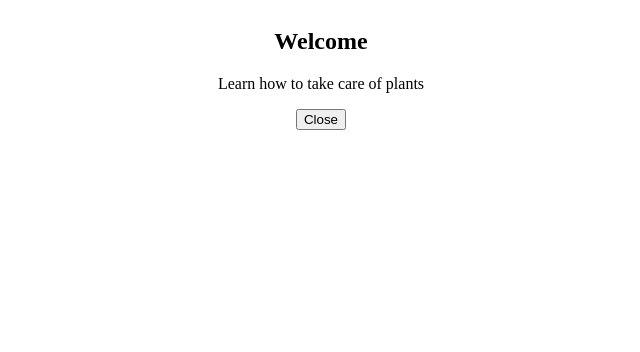
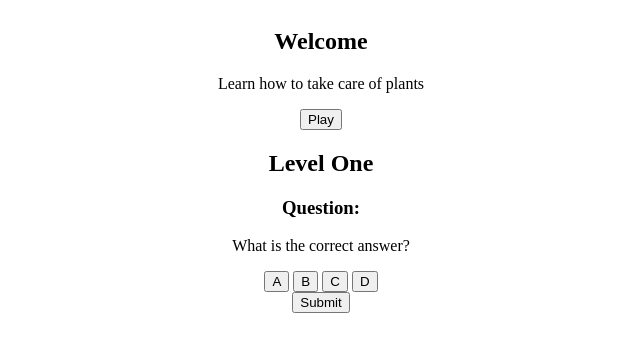
Before and after one commit to StrickQuinn/ProjectPlant, a plain HTML site: page index.html in a window 1280 px wide. Both pictures are taken after a click on the button "Start". Shown: the whole page, without its empty margins (319-959 px from the left). Drawn offline with nearby package versions, Linux system fonts and the light colour scheme.

Commit message:
changed close button to play& level one modal box

```diff
--- a/Script/app.js
+++ b/Script/app.js
@@ -18,9 +18,12 @@ $ (() => {
     })
 
     //When the close button is clicked, make the modal disappear
-    $('#close').on('click', () => {
+    $('#play').on('click', () => {
         $('.modal').hide();
         //show plant when close is clicked
         $('.plant').show();
     })
+
+
+
 })
--- a/Style/main.css
+++ b/Style/main.css
@@ -1,9 +1,10 @@
-/*assign flex display for body*/
+/*assign flex display for body --- https://flexboxfroggy.com/*/
 body {
     display: flex;
     text-align: center;
     justify-content: center;
 }
+
 /*create a square to test clickability*/
 .plant {
     background: red;
@@ -11,7 +12,3 @@ body {
     height: 100px;
     width: 100px;
 }
-
-.container {
-    position: absolute;
-}
--- a/index.html
+++ b/index.html
@@ -24,12 +24,30 @@ crossorigin="anonymous"></script>
             <!--Create Start button-->
             <button id="start">Start</button>
         </div>
+
         <!--Create a modal to start the game-->
-        <div class="modal">
+        <div class="modal" id="welcome">
             <div class="modal-content">
                 <h2>Welcome</h2>
                 <p class="start">Learn how to take care of plants</p>
-                <button id="close">Close</button>
+                <!--Change close button to play-->
+                <button id="play">Play</button>
+            </div>
+        </div>
+
+        <!--added level 1 modals-->
+        <div class="modal" id="level1">
+            <div class="modal-content">
+                <h2>Level One</h2>
+                <h3>Question:</h3>
+                <p class="start">What is the correct answer?</p>
+                <button id="a">A</button>
+                <button id="b">B</button>
+                <button id="c">C</button>
+                <button id="d">D</button>
+                <footer>
+                    <button class="submit">Submit</button>
+                </footer>
             </div>
         </div>
     </div>
```
